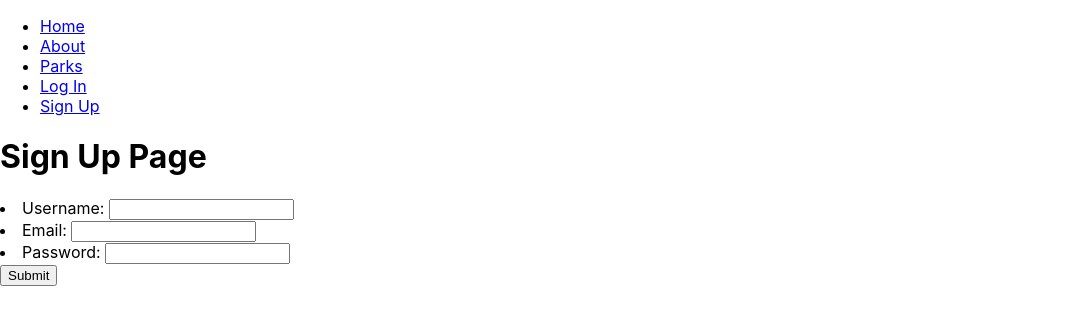
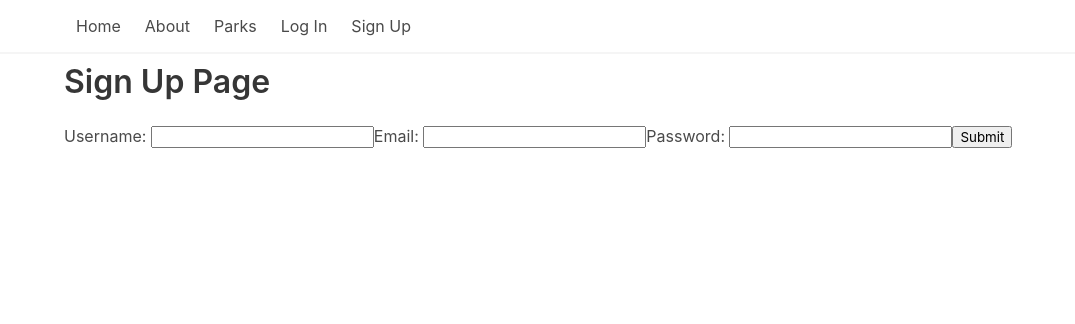
Before and after one commit to mkopsho/stwrdshp, a React (Create React App) app in the folder stwrdshp-frontend/: page /signup in a window 1280 px wide. Shown: the top 324 px of the page, without its empty margins (0-1075 px from the left). Built offline with nearby package versions, Linux system fonts and the light colour scheme.

Commit message:
Frontend work: add Bulma, fix NavBar, spacing on components

```diff
--- a/stwrdshp-frontend/package.json
+++ b/stwrdshp-frontend/package.json
@@ -6,6 +6,7 @@
     "@testing-library/jest-dom": "^4.2.4",
     "@testing-library/react": "^9.3.2",
     "@testing-library/user-event": "^7.1.2",
+    "bulma": "^0.9.0",
     "react": "^16.13.1",
     "react-dom": "^16.13.1",
     "react-paginate": "^6.5.0",
--- a/stwrdshp-frontend/public/index.html
+++ b/stwrdshp-frontend/public/index.html
@@ -1,14 +1,14 @@
 <!DOCTYPE html>
 <html lang="en">
+
 <head>
   <meta charset="utf-8" />
   <link rel="icon" href="%PUBLIC_URL%/favicon.ico" />
   <meta name="viewport" content="width=device-width, initial-scale=1" />
+  <script defer src="https://use.fontawesome.com/releases/v5.14.0/js/all.js"></script>
+  <link rel="stylesheet" href="https://cdn.jsdelivr.net/npm/bulma@0.9.0/css/bulma.min.css">
   <meta name="theme-color" content="#000000" />
-    <meta
-      name="description"
-      content="Web site created using create-react-app"
-    />
+  <meta name="description" content="Web site created using create-react-app" />
   <link rel="apple-touch-icon" href="%PUBLIC_URL%/logo192.png" />
   <!--
       manifest.json provides metadata used when your web app is installed on a
@@ -26,6 +26,7 @@
     -->
   <title>React App</title>
 </head>
+
 <body>
   <noscript>You need to enable JavaScript to run this app.</noscript>
   <div id="root"></div>
@@ -40,4 +41,5 @@
       To create a production bundle, use `npm run build` or `yarn build`.
     -->
 </body>
+
 </html>
--- a/stwrdshp-frontend/src/components/About.js
+++ b/stwrdshp-frontend/src/components/About.js
@@ -2,14 +2,16 @@ import React from 'react'
 
 const About = () => {
   return (
-    <div>
-      <h1>
+    <section className="section mt-4">
+      <div className="container">
+        <h1 className="title">
           About Page
         </h1>
         <p>
           Welcome to STWRDSHP, a place where you can search and find data about national parks.
         </p>
       </div>
+    </section>
   )
 }
 
--- a/stwrdshp-frontend/src/components/Home.js
+++ b/stwrdshp-frontend/src/components/Home.js
@@ -2,14 +2,16 @@ import React from 'react'
 
 const Home = () => {
   return (
-    <div>
-      <h1>
+    <section className="section mt-4">
+      <div className="container">
+        <h1 className="title">
           Home Page
         </h1>
         <p>
           Welcome to STWRDSHP, a place where you can search and find data about national parks.
         </p>
       </div>
+    </section>
   )
 }
 
--- a/stwrdshp-frontend/src/components/LogIn.js
+++ b/stwrdshp-frontend/src/components/LogIn.js
@@ -24,16 +24,18 @@ class LogIn extends Component {
 
   render() {
     return (
-      <div>
-        <h1>
-          Log In Page
+      <section className="section mt-4">
+        <div className="container">
+          <h1 className="title">
+            Log In Page
         </h1>
-        <form onSubmit={this.handleOnSubmit}>
-          <li>Username: <input type="text" name="username" value={this.state.value} onChange={this.handleOnChange}></input></li>
-          <li>Password: <input type="password" name="password" value={this.state.value} onChange={this.handleOnChange}></input></li>
-          <input type="submit"></input>
-        </form>
-      </div>
+          <form onSubmit={this.handleOnSubmit}>
+            Username: <input type="text" name="username" value={this.state.value} onChange={this.handleOnChange}></input>
+            Password: <input type="password" name="password" value={this.state.value} onChange={this.handleOnChange}></input>
+            <input type="submit"></input>
+          </form>
+        </div>
+      </section >
     )
   }
 }
--- a/stwrdshp-frontend/src/components/LogOut.js
+++ b/stwrdshp-frontend/src/components/LogOut.js
@@ -13,12 +13,14 @@ class LogOut extends Component {
 
   render() {
     return (
-      <div>
-        <h3>
-          Are you sure?
-        </h3>
-        <input type="submit" value="Yes, get me outta here" onClick={this.handleOnSubmit}></input>
-      </div>
+      <section className="section mt-4">
+        <div className="container">
+          <h1 className="title">
+            Are you sure?
+          </h1>
+          <input type="submit" value="Yes, get me outta here" onClick={this.handleOnSubmit}></input>
+        </div>
+      </section>
     )
   }
 }
--- a/stwrdshp-frontend/src/components/NavBar.js
+++ b/stwrdshp-frontend/src/components/NavBar.js
@@ -7,40 +7,34 @@ const NavBar = () => {
   if (localStorage.getItem("username")) {
     userNavDisplay = (
       <>
-        <li>
-          <NavLink to="/logout">Log Out</NavLink>
-        </li>
-        <li>
-          <NavLink to="/likes">Likes</NavLink>
-        </li>
+        <NavLink className="navbar-item" to="/logout">Log Out</NavLink>
+        <NavLink className="navbar-item" to="/likes">Likes</NavLink>
       </>
     )
   } else {
     userNavDisplay = (
       <>
-        <li>
-          <NavLink to="/login">Log In</NavLink>
-        </li>
-        <li>
-          <NavLink to="/signup">Sign Up</NavLink>
-        </li>
+        <NavLink className="navbar-item" to="/login">Log In</NavLink>
+        <NavLink className="navbar-item" to="/signup">Sign Up</NavLink>
       </>
     )
   }
 
   return (
-    <ul>
-      <li>
-        <NavLink to="/">Home</NavLink>
-      </li>
-      <li>
-        <NavLink to="/about">About</NavLink>
-      </li>
-      <li>
-        <NavLink to="/parks">Parks</NavLink>
-      </li>
-      {userNavDisplay}
-    </ul>
+    <div>
+      <nav className="navbar has-shadow is-transparen is-fixed-top">
+        <div className="container">
+          <div className="navbar-menu">
+            <div className="navbar-start">
+              <NavLink className="navbar-item" to="/">Home</NavLink>
+              <NavLink className="navbar-item" to="/about">About</NavLink>
+              <NavLink className="navbar-item" to="/parks">Parks</NavLink>
+              {userNavDisplay}
+            </div>
+          </div>
+        </div>
+      </nav>
+    </div>
   )
 }
 
--- a/stwrdshp-frontend/src/components/ParkSearch.js
+++ b/stwrdshp-frontend/src/components/ParkSearch.js
@@ -31,9 +31,6 @@ export default class ParkSearch extends Component {
   render() {
     return (
       <div>
-        <h3>
-          Parks Search Bar
-        </h3>
         <form onSubmit={this.handleOnSubmit}>
           <label htmlFor="search-states">Search Parks by State: </label>
           <select id="search-states" name="stateCode" value={this.state.stateCode} onChange={this.handleOnChange}>
--- a/stwrdshp-frontend/src/components/SignUp.js
+++ b/stwrdshp-frontend/src/components/SignUp.js
@@ -26,17 +26,19 @@ class SignUp extends Component {
 
   render() {
     return (
-      <div>
-        <h1>
+      <section className="section mt-4">
+        <div className="container">
+          <h1 className="title">
             Sign Up Page
           </h1>
           <form onSubmit={this.handleOnSubmit}>
-          <li>Username: <input type="text" name="username" value={this.state.value} onChange={this.handleOnChange}></input></li>
-          <li>Email: <input type="text" name="email" value={this.state.value} onChange={this.handleOnChange}></input></li>
-          <li>Password: <input type="password" name="password" value={this.state.value} onChange={this.handleOnChange}></input></li>
+            Username: <input type="text" name="username" value={this.state.value} onChange={this.handleOnChange}></input>
+            Email: <input type="text" name="email" value={this.state.value} onChange={this.handleOnChange}></input>
+            Password: <input type="password" name="password" value={this.state.value} onChange={this.handleOnChange}></input>
             <input type="submit"></input>
           </form>
         </div>
+      </section >
     )
   }
 }
--- a/stwrdshp-frontend/src/containers/ParksContainer.js
+++ b/stwrdshp-frontend/src/containers/ParksContainer.js
@@ -64,15 +64,15 @@ class ParksContainer extends Component {
 
   render() {
     return (
-      <div>
-        <h1>
+      <section className="section mt-4">
+        <div className="container">
+          <h1 className="title">
             Parks
           </h1>
-        <h2>
+          <div>
             <ParkSearch renderParkCards={this.renderParkCards} resetParkCards={this.resetParkCards} />
-        </h2>
-        <ul>
-          {this.renderParkCards()}
+          </div>
+          <div>
             <ReactPaginate
               previousLabel={'previous'}
               nextLabel={'next'}
@@ -86,8 +86,12 @@ class ParksContainer extends Component {
               subContainerClassName={'pages pagination'}
               activeClassName={'active'}
             />
+          </div>
+          <ul>
+            {this.renderParkCards()}
           </ul>
-      </div >
+        </div>
+      </section>
     )
   }
 }
--- a/stwrdshp-frontend/src/index.css
+++ b/stwrdshp-frontend/src/index.css
@@ -52,3 +52,24 @@ img {
   visibility: visible;
   opacity: 0.85;
  }
+
+/* Pagination buttons */
+ .pagination {
+  margin: 15px auto;
+  display: flex;
+  list-style: none;
+  outline: none;
+}
+
+.pagination .active a {
+  background-color: #47ccde ;
+  border-color: #47ccde ;
+  color: #fff;
+}
+
+.pagination li a {
+  border: 1px solid #47ccde ;
+  padding: 5px 10px;
+  outline: none;
+  cursor: pointer;
+}
```
Also changed, not shown: 1 other file (tests, documents, lock files or other folders). Lines whose indentation alone changed are shown as unchanged.
